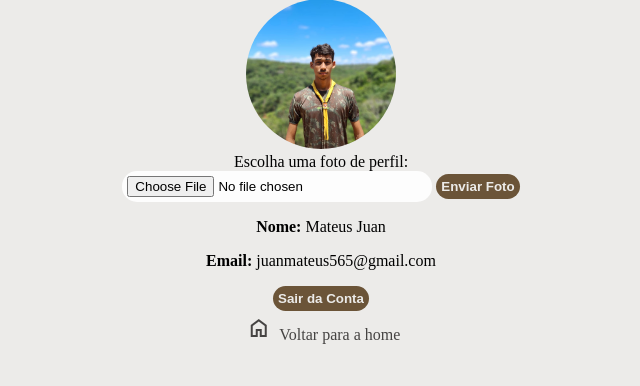
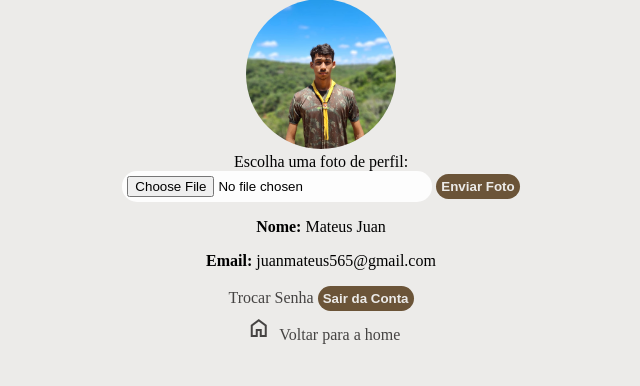
Before and after one commit to MateusJuan/art-music, a Flask app: page /perfil in a window 1280 px wide. Shown: the part 115-501 px from the top of the page, without its empty margins (319-959 px from the left). Run offline with Flask 3, Linux system fonts and the light colour scheme; a user stored in the database is signed in.

Commit message:
05/12/2024

```diff
--- a/app.py
+++ b/app.py
@@ -64,6 +64,41 @@ def home():
     partituras = response.data if response.data else []
 
     return render_template('index.html', nome=nome, foto_perfil=foto_perfil, partituras=partituras)
+
+@app.route('/trocarSenha', methods=['GET', 'POST'])
+def trocarSenha():
+    if 'usuario_id' not in session:
+        return redirect(url_for('login'))
+
+    if request.method == 'POST':
+        senha_atual = request.form['senha_atual']
+        nova_senha = request.form['nova_senha']
+        confirmar_nova_senha = request.form['confirmar_nova_senha']
+
+        response = supabase.table('usuarios').select('senha').eq('id', session['usuario_id']).execute()
+
+        if not response.data:
+            flash("Erro ao localizar o usuário.", "error")
+            return redirect(url_for('trocarSenha'))
+
+        senha_armazenada = response.data[0]['senha']
+
+        if not check_password_hash(senha_armazenada, senha_atual):
+            flash("Senha atual incorreta.", "error")
+            return redirect(url_for('trocarSenha'))
+
+        if nova_senha != confirmar_nova_senha:
+            flash("A nova senha e a confirmação não coincidem.", "error")
+            return redirect(url_for('trocarSenha'))
+
+        nova_senha_hash = generate_password_hash(nova_senha, method='pbkdf2:sha256')
+        supabase.table('usuarios').update({'senha': nova_senha_hash}).eq('id', session['usuario_id']).execute()
+
+        flash("Senha alterada com sucesso!", "success")
+        return redirect(url_for('perfil'))
+
+    return render_template('mudar_senha.html')
+
 
 @app.route('/logout')
 def logout():
--- a/templates/perfil.html
+++ b/templates/perfil.html
@@ -35,6 +35,8 @@
         <p>Usuário não está logado.</p>
     {% endif %}
 
+    <a href="{{ url_for('trocarSenha') }}">Trocar Senha</a>
+
     <a href="{{ url_for('logout') }}">
         <button id="submit">Sair da Conta</button>
     </a><br>
```
Also changed, not shown: templates/mudar_senha.html (+14 -1 lines).
